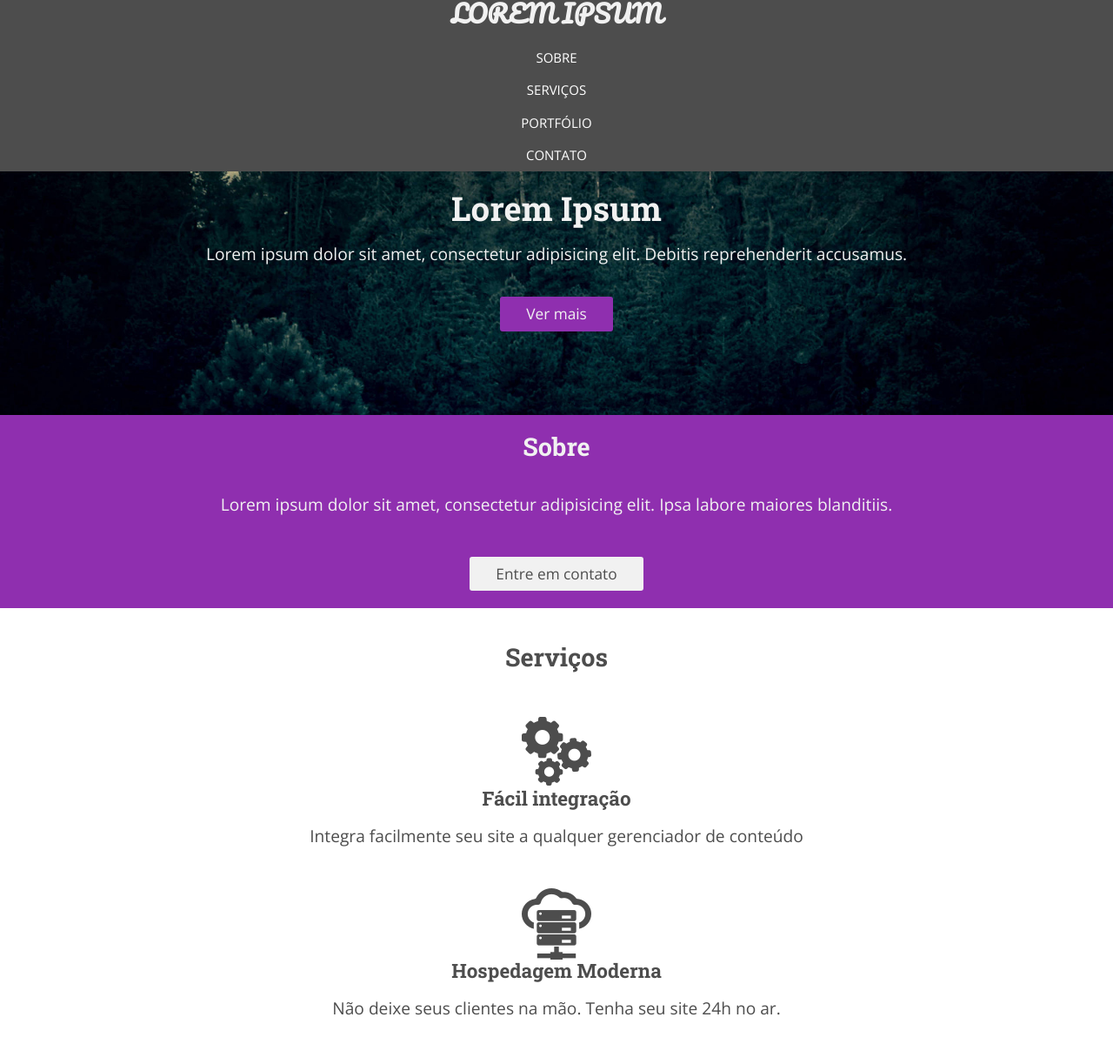
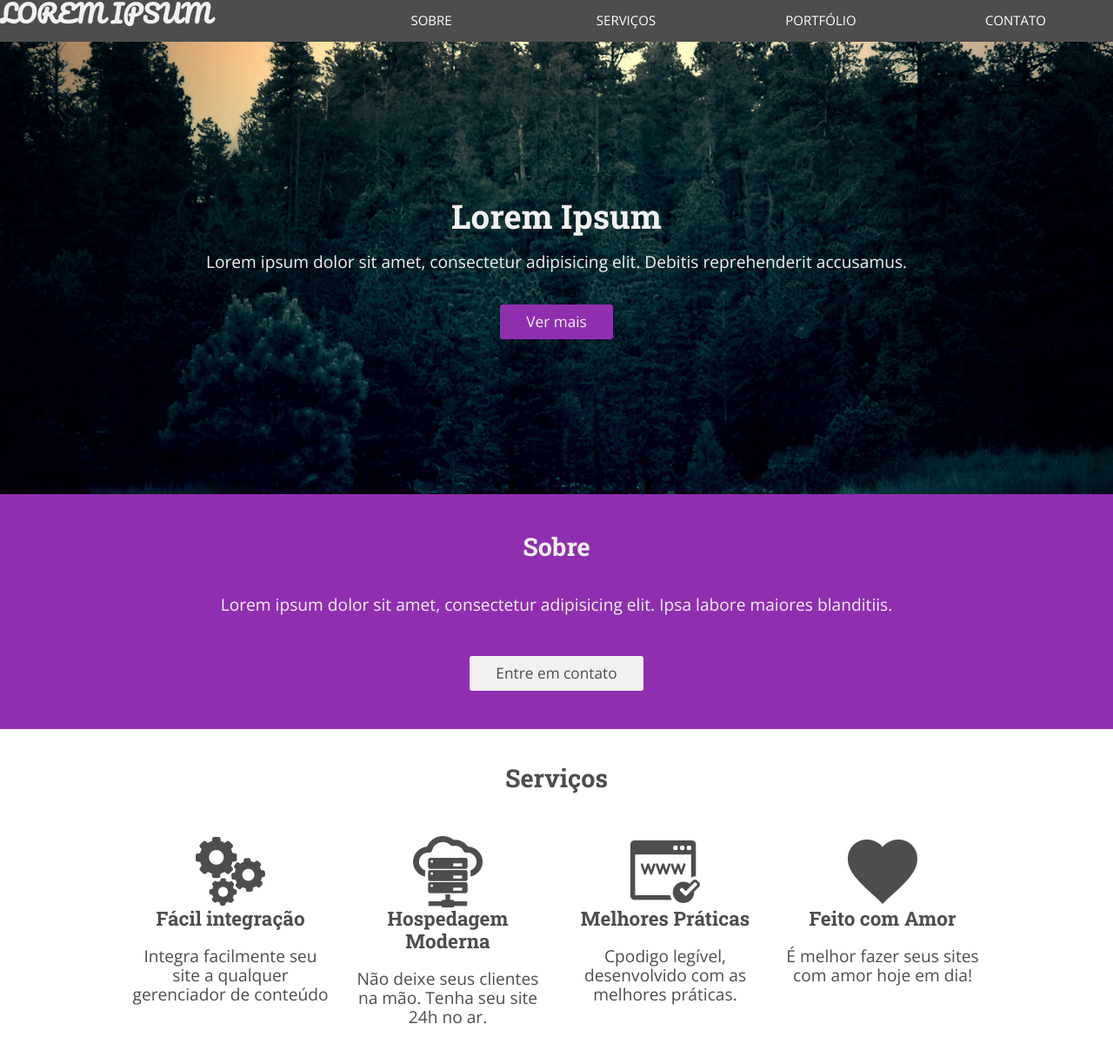
Before and after one commit to tatimcb/learning-html, a plain HTML site: page index.html in a window 1280 px wide. Shown: the top 1223 px of the page at 87% size. Drawn offline with nearby package versions, Linux system fonts and the light colour scheme.

Commit message:
responsividade

```diff
--- a/style.css
+++ b/style.css
@@ -179,7 +179,7 @@ CONTATO
 }
 
 #contato img {
-	margin-left: 40px;
+	margin: 0 auto;
 }
 
 
@@ -194,3 +194,81 @@ footer {
 	color: #f1f1f1;
 
 }
+
+@media screen and (min-width: 768px) {
+	/*
+	NAVEGAÇÃO
+	*/
+	nav {
+		flex-direction: row;
+		justify-content: space-between;
+	}
+	nav ul {
+		flex-direction: row;
+		width: 70%;
+	}
+	/*
+	CABEÇALHO
+	*/
+	header {
+		height: 600px;
+		height: 60vh;
+		justify-content: center;
+	}
+	/*
+	CABEÇALHO
+	*/
+	#sobre {
+		height: 250px;
+		height: 30vh;
+		justify-content: center;
+		min-height: 250px;
+	}
+	/*
+	SERVIÇOS
+	*/
+	#servicos {
+		flex-direction: row;
+		flex-wrap: wrap;
+		align-items: flex-start;
+		max-width: 1000px;
+		margin: 0 auto;
+	}
+	#servicos h2 {
+		text-align: center;
+		width: 100%;
+	}
+	#servicos > div {
+		flex-grow: 1;
+		flex-basis: 150px;
+		padding: 0 10px;
+	}
+	/*
+	PORTFOLIO
+	*/
+	#portfolio {
+		flex-direction: row;
+		flex-wrap: wrap;
+	}
+	#portfolio h2 {
+		text-align: center;
+		width: 100%;
+	}
+	#portfolio img {
+		width: 33.33333333%;
+	}
+	/*
+	CONTATO
+	*/
+	#contato {
+		flex-direction: row;
+		flex-wrap: wrap;
+		justify-content: space-around;
+		max-width: 500px;
+		margin: 0 auto;
+	}
+	#contato h2, p {
+		width: 100%;
+	}
+
+}
```
